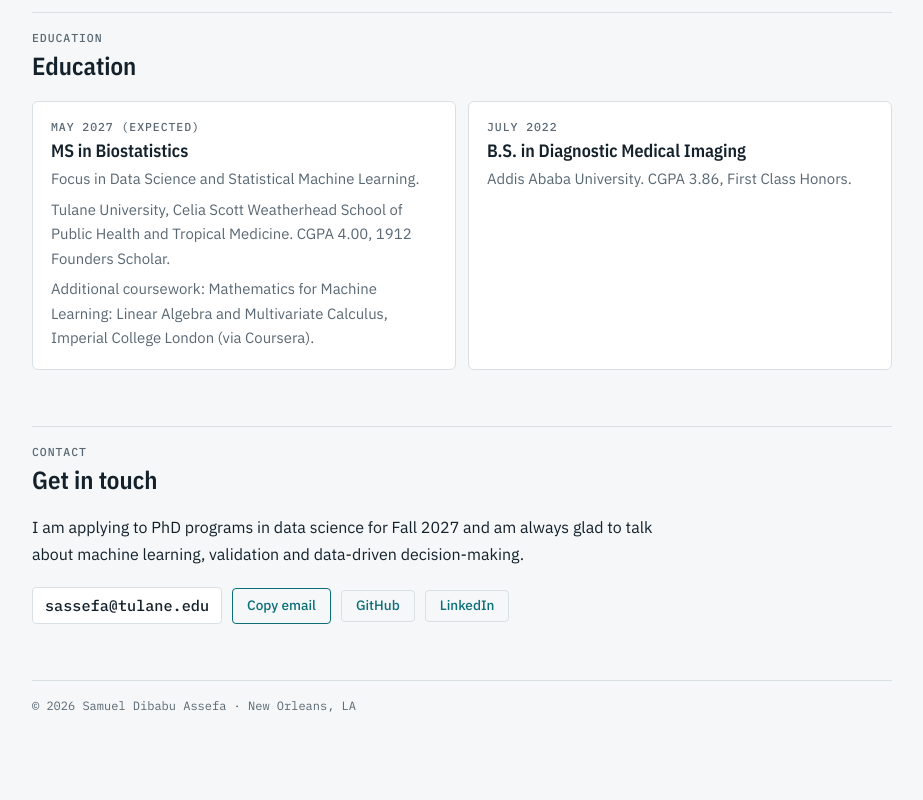
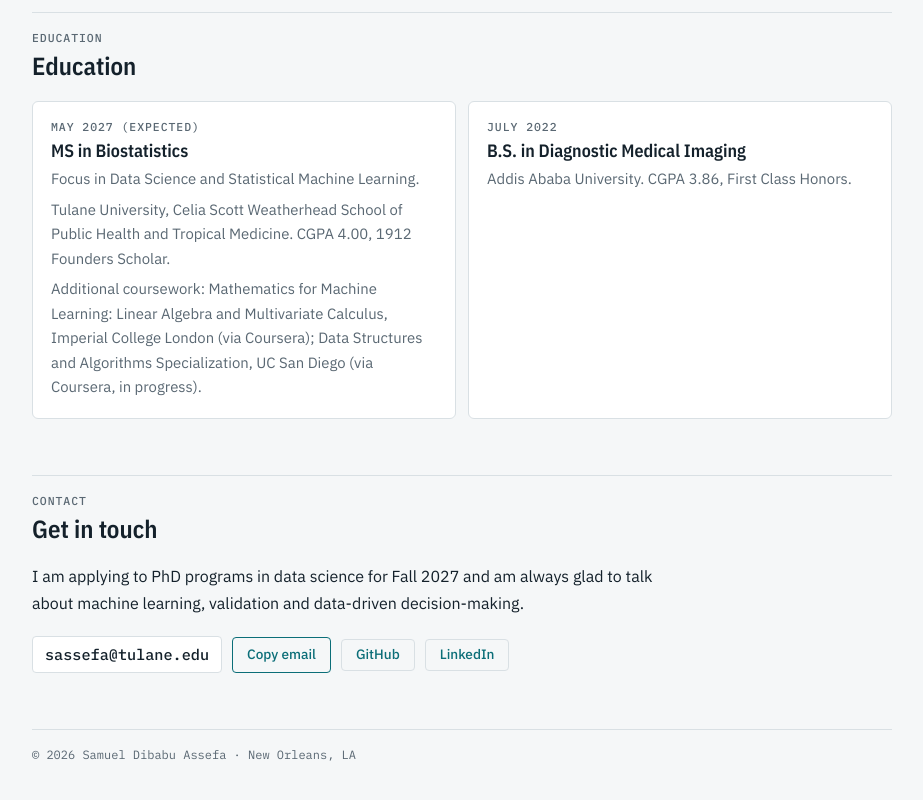
Before and after one commit to samueldibabu/samueldibabu.github.io, a plain HTML site: page index.html in a window 1280 px wide. Shown: the part 4317-5117 px from the top of the page, without its empty margins (178-1101 px from the left). Before the commit the page ends 5096 px from the top, so only its background shows below. Drawn offline with nearby package versions, Linux system fonts and the light colour scheme.

Commit message:
Add files via upload

```diff
--- a/index.html
+++ b/index.html
@@ -234,7 +234,7 @@ footer{font:400 .75rem/1.5 var(--mono);color:var(--muted);border-top:1px solid v
   <section id="education" aria-labelledby="edu-h">
     <div class="sec-head"><span class="label">Education</span><h2 id="edu-h">Education</h2></div>
     <div class="edu">
-      <div><span class="label">May 2027 (expected)</span><h3>MS in Biostatistics</h3><p>Focus in Data Science and Statistical Machine Learning.</p><p>Tulane University, Celia Scott Weatherhead School of Public Health and Tropical Medicine. CGPA 4.00, 1912 Founders Scholar.</p><p>Additional coursework: Mathematics for Machine Learning: Linear Algebra and Multivariate Calculus, Imperial College London (via Coursera).</p></div>
+      <div><span class="label">May 2027 (expected)</span><h3>MS in Biostatistics</h3><p>Focus in Data Science and Statistical Machine Learning.</p><p>Tulane University, Celia Scott Weatherhead School of Public Health and Tropical Medicine. CGPA 4.00, 1912 Founders Scholar.</p><p>Additional coursework: Mathematics for Machine Learning: Linear Algebra and Multivariate Calculus, Imperial College London (via Coursera); Data Structures and Algorithms Specialization, UC San Diego (via Coursera, in progress).</p></div>
       <div><span class="label">July 2022</span><h3>B.S. in Diagnostic Medical Imaging</h3><p>Addis Ababa University. CGPA 3.86, First Class Honors.</p></div>
     </div>
   </section>
```
